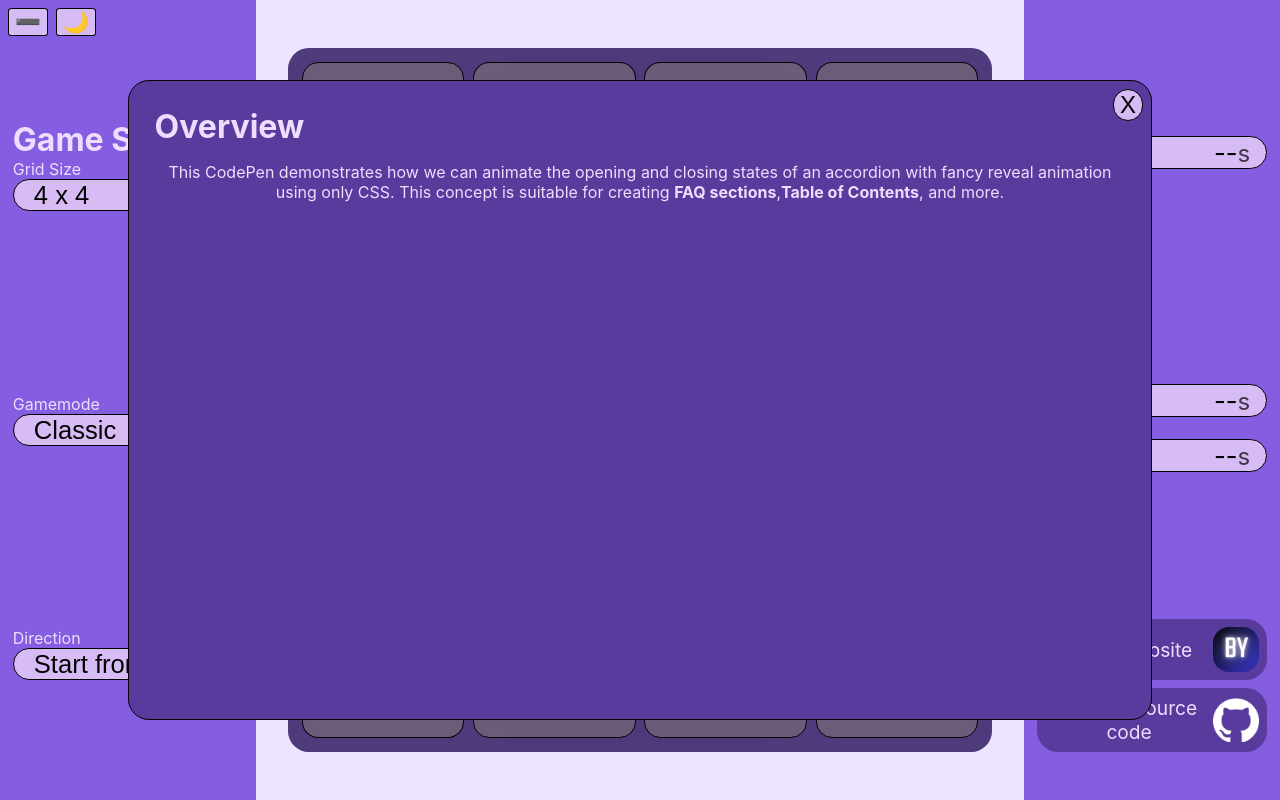
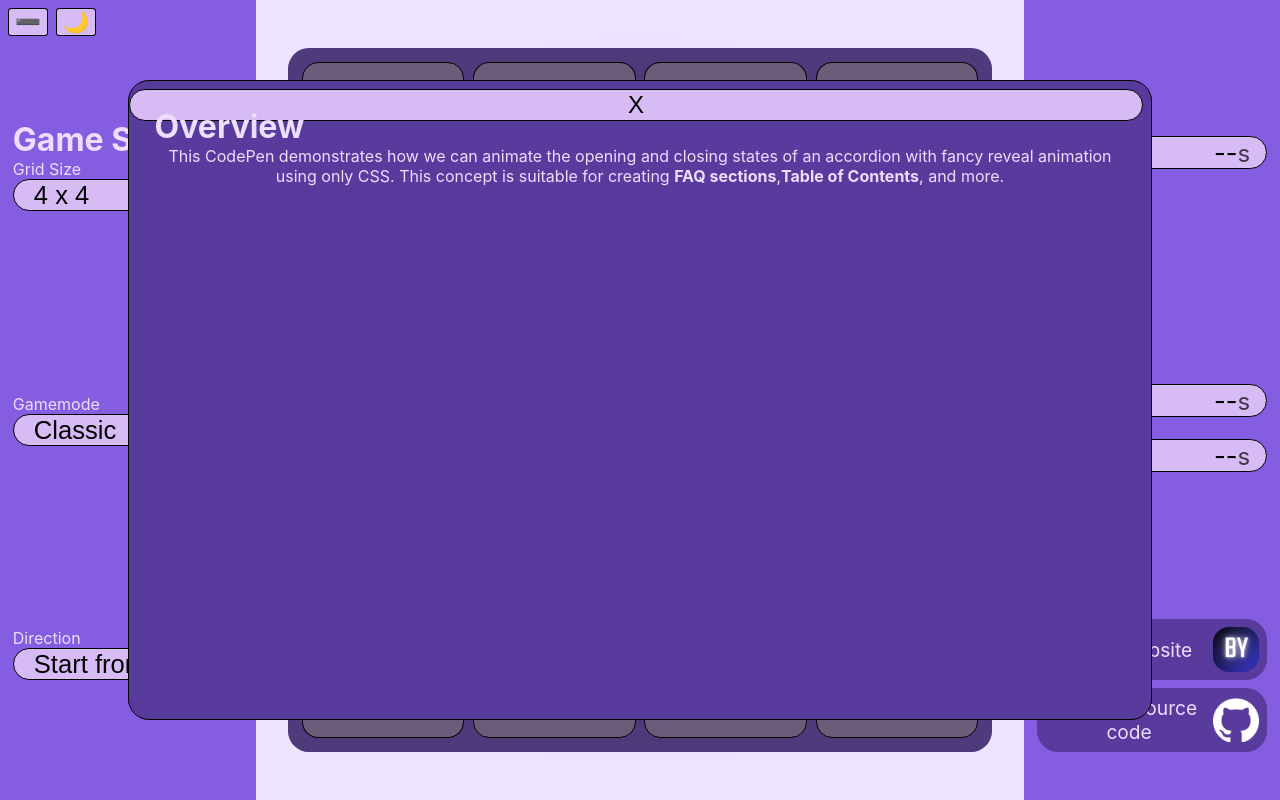
Before and after one commit to BerkYeni/schulteproject, a React (Create React App) app: page / in a window 1280 px wide. Built offline with nearby package versions, Linux system fonts and the light colour scheme.

Commit message:
adding necessary css for accordion

```diff
--- a/src/App.css
+++ b/src/App.css
@@ -387,7 +387,23 @@ a:active {
 
 
 /* About Section */
-.aboutSection {
+.about *,
+*::before,
+*::after {
+	position: relative;
+	left: 0;
+	top: 0;
+	box-sizing: border-box;
+}
+
+.about a,
+p,
+h1 {
+	margin: 0;
+}
+
+
+.about {
   z-index: 10;
   position: absolute;
   inset: 10%;
--- a/src/components/Other/About.tsx
+++ b/src/components/Other/About.tsx
@@ -11,7 +11,7 @@ const About: FC<AboutProps> = (props) => {
     <strong>Table of Contents</strong>, and more.</span>)
 
   return (
-    <div className="aboutSection">
+    <div className="about">
       <button className="closeAboutButton">X</button>
 
       <AboutSection sectionId="overview" titleContent="Overview" sectionContent={sectionContent()} />
```
